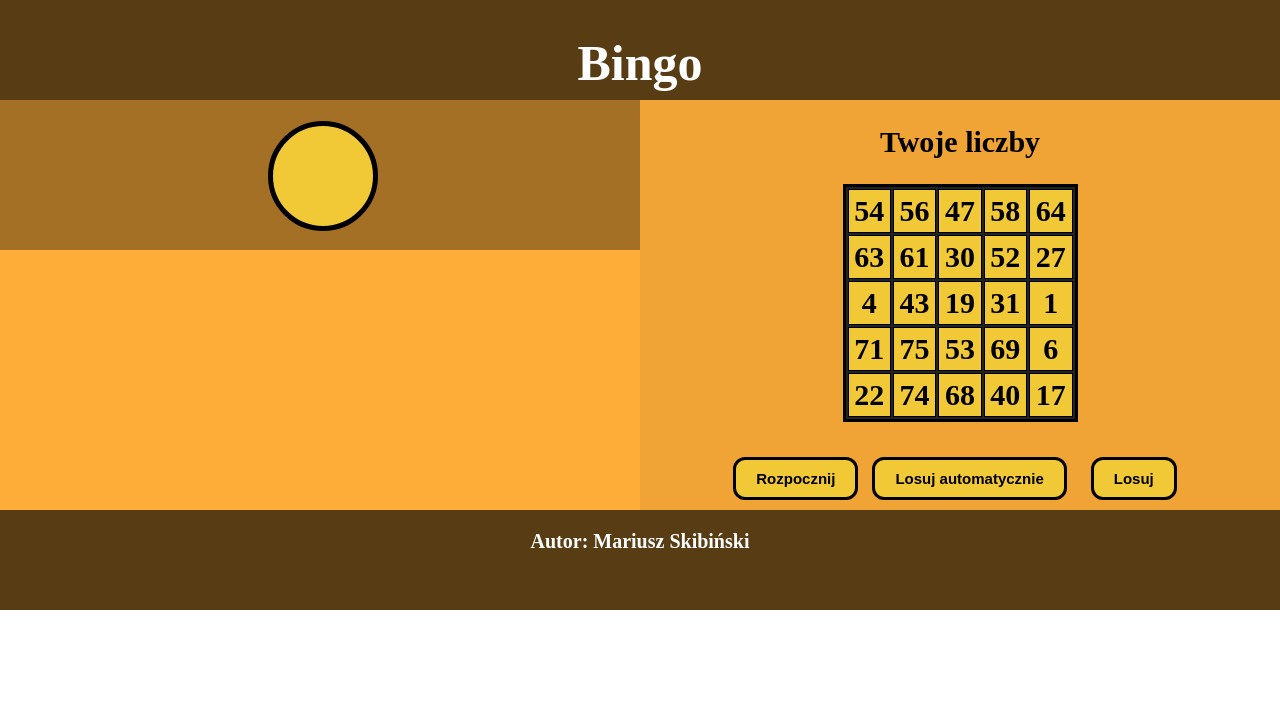
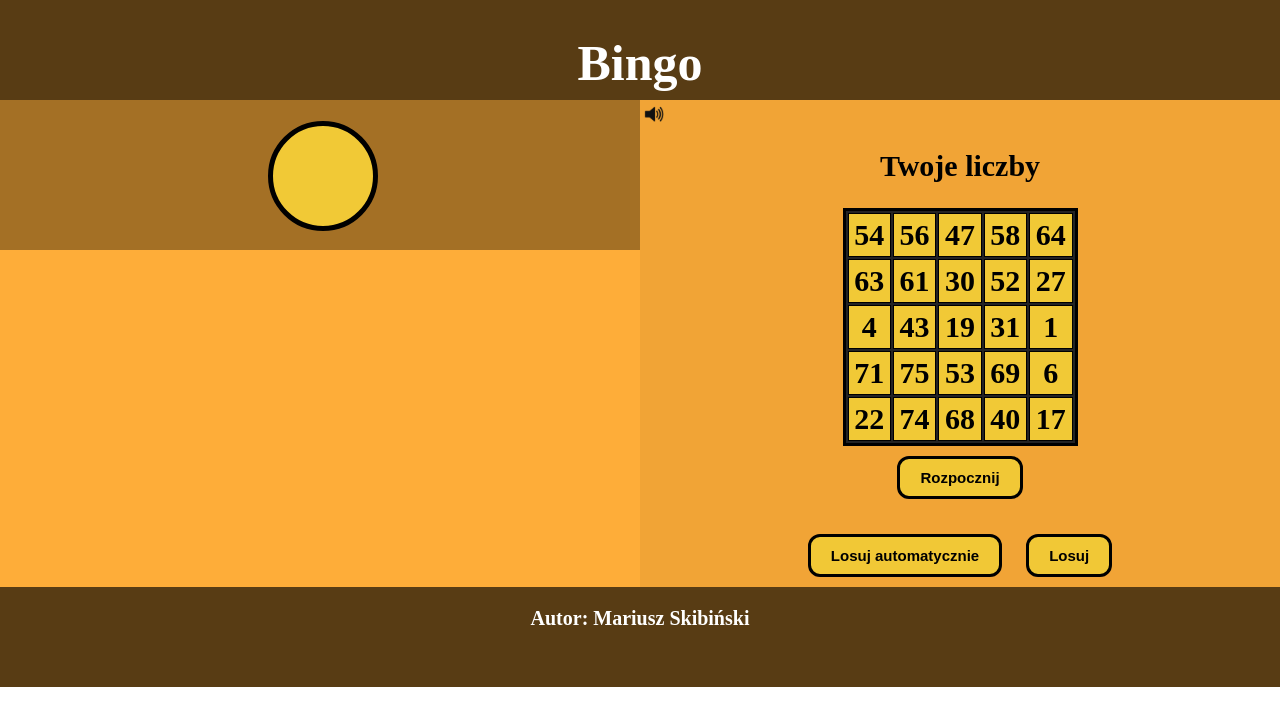
Before and after one commit to Jakiurx/Bingo, a plain HTML site: page index.html in a window 1280 px wide. Both pictures are taken after a click on the button "Rozpocznij". Drawn offline with Linux system fonts and the light colour scheme.

Commit message:
Add files via upload

```diff
--- a/index.html
+++ b/index.html
@@ -22,7 +22,7 @@
         </div>
     </div>
     <div id="right">
-
+        <img id="speaker" src="speaker_on.png" alt="speaker" onclick="changeSpeaking()">
         <h2 id="end">Twoje liczby</h2>
         <img id="image" src="win.gif" alt="win.gif">
         <table id="table">
@@ -63,9 +63,9 @@
             </tr>
         </table>
         <div class="wrapper">
-            <input type="button" class="button" value="Rozpocznij" onclick="start()" >
-            <input class="button smolbaton" type="button" value="Losuj automatycznie" onclick="autoDraw()">
-            <input id="drawButton" class="button smolbaton" type="button" value="Losuj" onclick="draw()">
+            <input type="button" class="button" value="Rozpocznij" onclick="start()"> <br>
+            <input id="autodrawButton" class="button smolbaton" type="button" value="Losuj automatycznie" onclick="autoDraw()" disabled>
+            <input id="drawButton" class="button smolbaton" type="button" value="Losuj" onclick="draw()" disabled>
         </div>
     </div>
     <div id="footer">
--- a/script.js
+++ b/script.js
@@ -1,9 +1,14 @@
-//global variables
+//GLOBAL VARIABLES
 let arr = [];                                                                                   //array of numbers
 let bitmap = [[0, 0, 0, 0, 0],[0, 0, 0, 0, 0],[0, 0, 0, 0, 0],[0, 0, 0, 0, 0],[0, 0, 0, 0, 0]]; //bitmap
 let auto = 0;
 var autos = false;
-//----------------
+var dis = true;
+var speakerBool = true;
+
+//TEXT TO SPEECH
+let speech = new SpeechSynthesisUtterance();
+speech.lang = "pl";
 
 function win(){
     document.getElementById("end").innerHTML = "Wygrałeś";
@@ -42,16 +47,14 @@ function start() {
     clr();
     for (let i = 0; i <= 24; i++) document.getElementById("cell" + i).innerHTML = random_number();
     arr = [];
+    document.getElementById("drawButton").disabled = false;
+    document.getElementById("autodrawButton").disabled = false;
 }
 
 function draw() {
     let randomNumber = random_number();
     document.getElementById("ball1").innerHTML = randomNumber;
-    //SPEECH
-    speech.text = randomNumber;
-    window.speechSynthesis.speak(speech)
-
-    //------
+    speaking(randomNumber);
     if (arr.length > 1) document.getElementById("results").innerHTML = "<div class=sball>" + arr[arr.length - 2] + "</div>" + document.getElementById("results").innerHTML
 }
 
@@ -76,14 +79,23 @@ function clr() {
 }
 
 function autoDraw(){
+    dis = !dis;
+    if(dis) document.getElementById("drawButton").disabled = false;
+    else document.getElementById("drawButton").disabled = true;
     auto = !auto;
     if(auto) autos = window.setInterval(draw,2000);
     else clearInterval(autos);
 }
 
+function speaking(x){
+    if(speakerBool){
+    speech.text = x;
+    window.speechSynthesis.speak(speech)
+    }
+}
 
-
-// TEXT TO SPEECH
-
-let speech = new SpeechSynthesisUtterance();
-speech.lang = "pl";
+function changeSpeaking(){
+    if(speakerBool) document.getElementById("speaker").src = "speaker_off.png";
+    else document.getElementById("speaker").src = "speaker_on.png";
+    speakerBool = !speakerBool
+}
--- a/style.css
+++ b/style.css
@@ -12,6 +12,7 @@ table {
 	display: block;
 	width: 235px;
 	margin:auto;
+	margin-bottom: 10px;
 	border-style:solid;
 	border-width:3px;
 	border-color:black;
@@ -68,12 +69,21 @@ h3{
 	justify-content: center;
 	align-items: center;
 }
+#speaker{
+	margin-left: 0%;
+	margin: 4px;
+	width: 20px;
+	height: 20px;
+	text-align: end;
+	display: flex;
+}
 
 #right{
 	float: left;
 	width: 50%;
 	background-color: #f1a436;
 	text-align: center;
+
 }
 #footer{
 	float: left;
```
Also changed, not shown: speaker_off.png (added), speaker_on.png (added).
